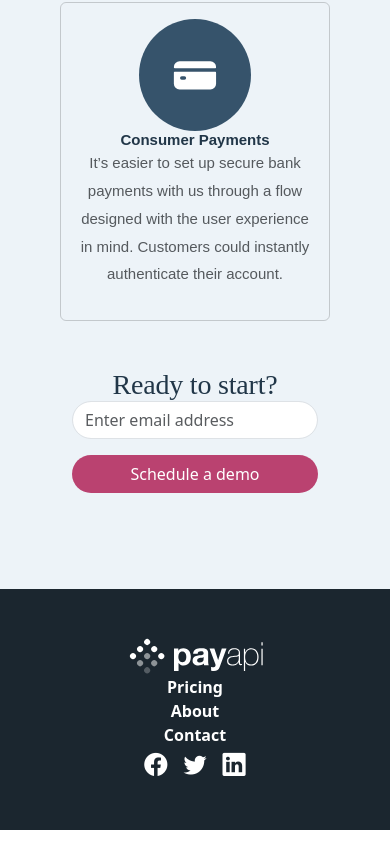
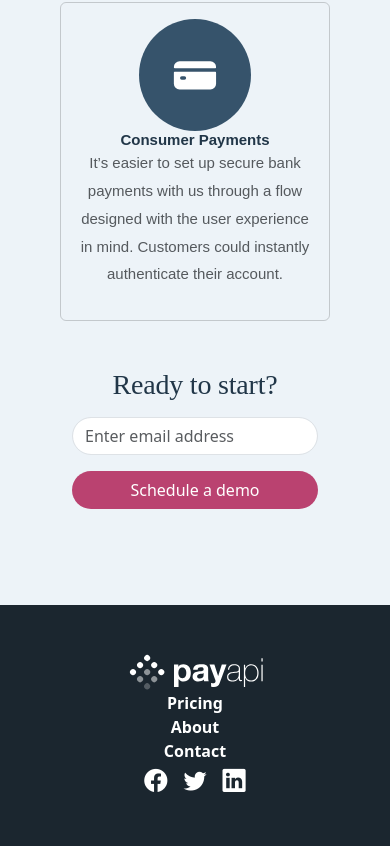
Before and after one commit to abdalsimam1-sketch/pay-api-multipage-website, a React (Vite) app: page / in a window 390 px wide. Shown: the part 3011-3857 px from the top of the page. Built offline with nearby package versions, Linux system fonts and the light colour scheme.

Commit message:
added space between elements on mobile and centered text on mobile for more visual appeal

```diff
--- a/src/components/ReadyToStart.jsx
+++ b/src/components/ReadyToStart.jsx
@@ -2,7 +2,7 @@ import { EmailForm } from "./EmailForm";
 
 export const ReadyToStart = () => {
   return (
-    <section className="d-flex flex-column flex-md-row justify-content-md-between align-items-stretch align-items-md-center my-5">
+    <section className="d-flex flex-column flex-md-row justify-content-md-between align-items-stretch align-items-md-center my-5 gap-3 text-center text-md-start">
       <div className="text-preset-2 text-nowrap ready-text">
         Ready to start?
       </div>
```
